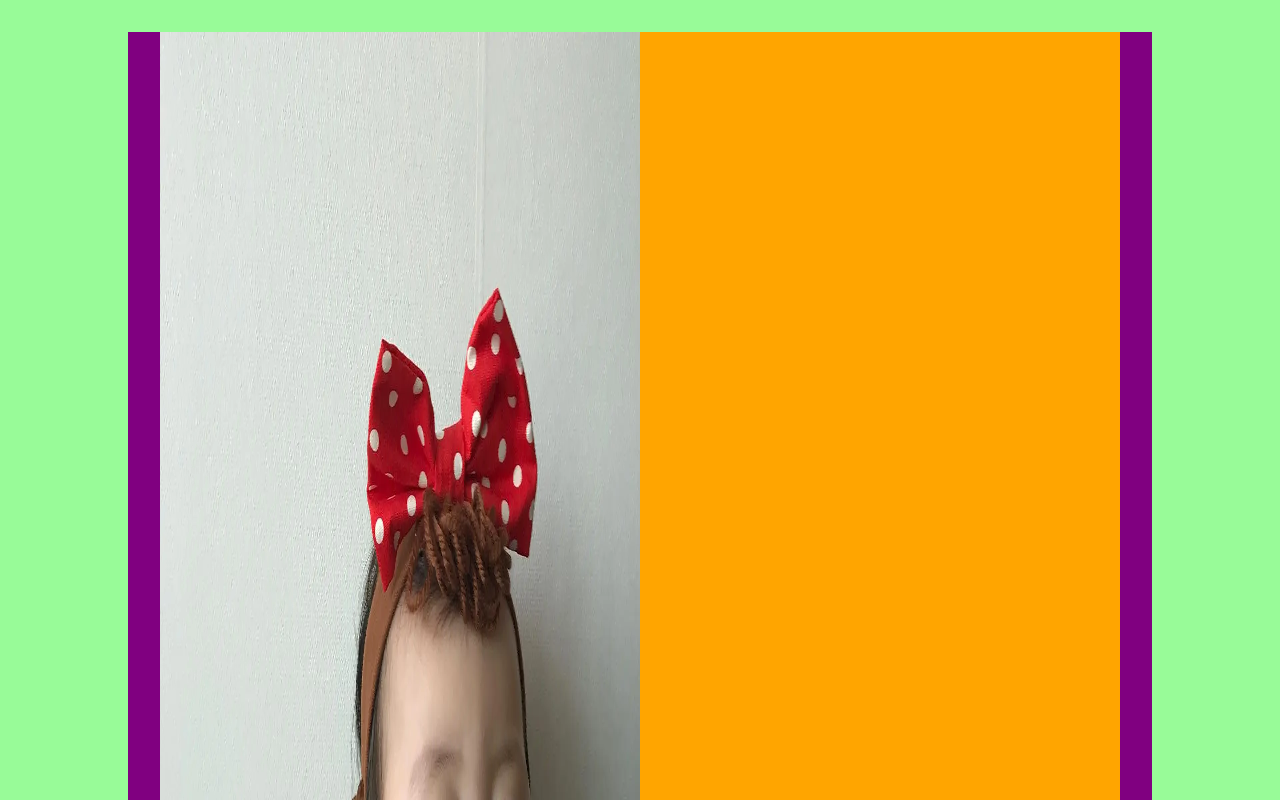
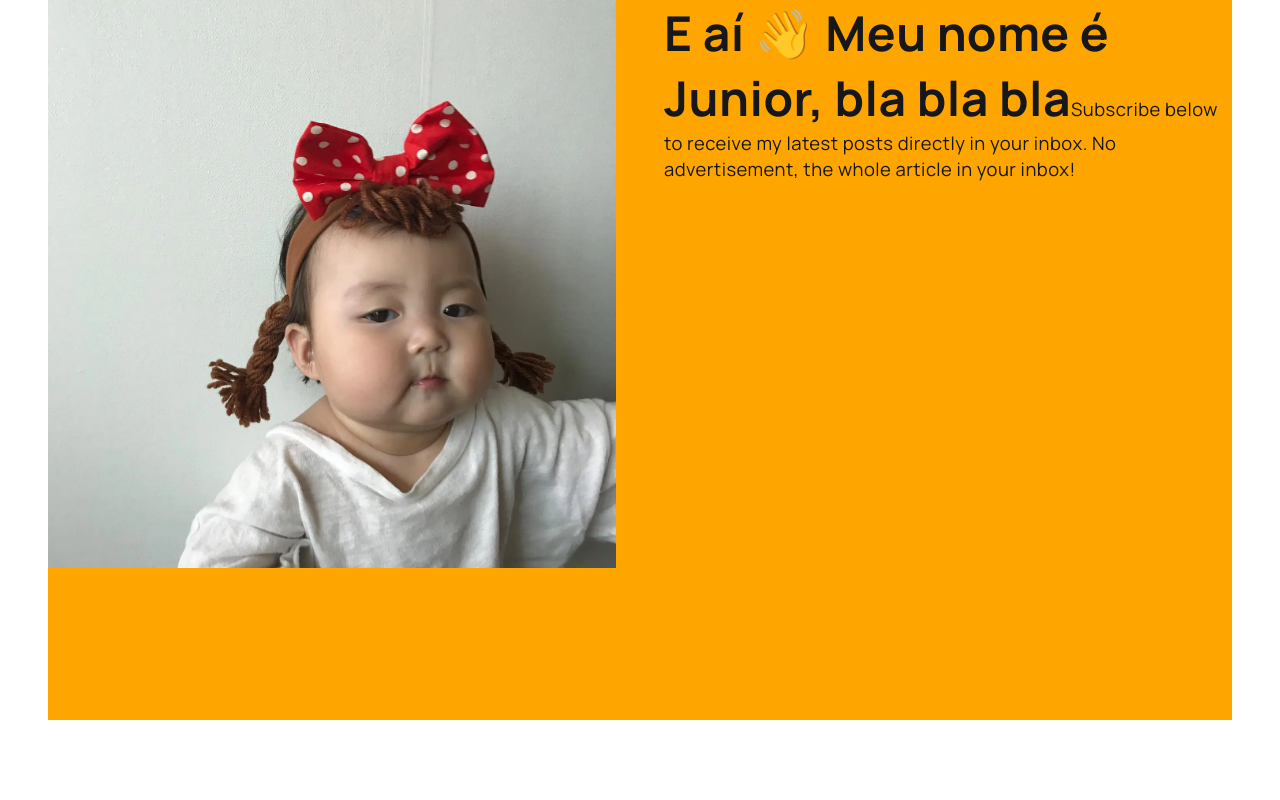
Before and after one commit to junioranheu/wards-front, a Next.js app: page / in a window 1280 px wide. Shown: the top 800 px of the page. Built offline with nearby package versions, Linux system fonts and the light colour scheme.

Commit message:
estruturação inicial do projeto

```diff
--- a/app/(main)/(index)/components/intro/index.tsx
+++ b/app/(main)/(index)/components/intro/index.tsx
@@ -10,8 +10,8 @@ export default function Intro() {
             </div>
 
             <div className={Styles.texto}>
-                <h1>Junior</h1>
-                <h1>Junior</h1>
+                <span className='tituloSessao'>E aí 👋 Meu nome é Junior, bla bla bla</span>
+                <span>Subscribe below to receive my latest posts directly in your inbox. No advertisement, the whole article in your inbox!</span>
             </div>
         </section>
     )
--- a/app/(main)/(index)/components/intro/intro.module.scss
+++ b/app/(main)/(index)/components/intro/intro.module.scss
@@ -1,16 +1,22 @@
 .intro {
     background-color: orange;
+    display: flex;
+    gap: 3rem;
+
+    min-height: 90vh;
 
     .imagem {
         width: 50%;
+        height: 100%;
 
         img {
             width: 100%;
+            height: 30%;
         }
     }
 
     .texto {
-        background-color: purple !important;
+        // background-color: purple !important;
         width: 50%;
     }
 }
--- a/app/(main)/layout.tsx
+++ b/app/(main)/layout.tsx
@@ -2,7 +2,7 @@
 import Head from '@/app/head';
 import useInstrucoesPadroes from '@/hooks/useInstrucoesPadroes';
 import '@/styles/globals.scss';
-import { CONST_MONTSERRAT } from '@/utils/fonts/fonts';
+import { CONST_MANROPE } from '@/utils/fonts/fonts';
 import 'nprogress/nprogress.css';
 import { ReactNode } from 'react';
 import { Toaster } from 'react-hot-toast';
@@ -21,7 +21,7 @@ export default function LayoutPublic({ children }: iParametros) {
             <Head />
 
             <body
-                className={`${Styles.body} ${CONST_MONTSERRAT.className}`}
+                className={`${Styles.body} ${CONST_MANROPE.className}`}
                 suppressHydrationWarning={true}
             >
                 <Toaster containerClassName='toaster' />
--- a/app/(main)/styles/layout.module.scss
+++ b/app/(main)/styles/layout.module.scss
@@ -7,12 +7,12 @@
     overflow: hidden;
 
     .main {
-        background-color: palegreen !important;
+        // background-color: palegreen !important;
         background-color: var(--background);
 
         width: 100vw;
         min-height: 100vh;
-        padding: 2rem 2rem;
+        padding: 0rem 2rem 2rem 2rem;
 
         color: var(--texto);
         font-size: 1.15rem;
@@ -24,9 +24,9 @@
         align-items: center;
 
         .session {
-            background-color: purple;
-            min-height: fit-content;
-            width: 50vw;
+            // background-color: purple;
+            min-height: 100vh;
+            width: 55vw;
         }
     }
 }
@@ -38,7 +38,7 @@
         .main {
             .session {
                 // background-color: purple;
-                width: 70vw;
+                width: 72.5vw;
             }
         }
     }
@@ -50,41 +50,20 @@
         .main {
             .session {
                 // background-color: purple;
-                width: 75vw;
+                width: 92.5vw;
             }
         }
     }
 }
 
 /* hi-res laptops and desktops */
-@media (max-width:1281px) {
-    .body {
-        .main {
-            .session {
-                // background-color: orange;
-                width: 80vw;
-                padding: 0rem 2rem;
-            }
-        }
-    }
-}
+@media (max-width:1281px) {}
 
 /* big landscape tablets, laptops, and desktops */
 @media (max-width:1025px) {}
 
 /* tablet, landscape iPad, lo-res laptops ands desktops */
-@media (max-width:801px) {
-    .body {
-        .main {
-            .session {
-                // background-color: orange;
-                width: 100vw;
-                gap: 1.5rem;
-                padding: 0rem 2rem;
-            }
-        }
-    }
-}
+@media (max-width:801px) {}
 
 /* portrait tablets, portrait iPad, e-readers (Nook/Kindle), landscape 800x480 phones (Android) */
 @media (max-width:600px) {}
--- a/styles/globals.scss
+++ b/styles/globals.scss
@@ -78,11 +78,9 @@ a {
 }
 
 .tituloSessao {
-    color: var(--principal);
-    font-size: 0.75rem;
-    font-weight: 600;
-    letter-spacing: 0.075rem;
-    margin-right: 0.5rem;
+    color: var(--preto);
+    font-size: 3rem;
+    font-weight: 800;
 }
 
 svg {
@@ -179,7 +177,7 @@ svg {
 }
 
 ::-webkit-scrollbar-track {
-    background: var(--branco);
+    background: var(--preto);
 }
 
 ::-webkit-scrollbar-thumb {
--- a/utils/fonts/fonts.ts
+++ b/utils/fonts/fonts.ts
@@ -1,13 +1,7 @@
-import { Caveat, Montserrat } from 'next/font/google';
+import { Manrope } from 'next/font/google';
 
-export const CONST_MONTSERRAT = Montserrat({
-    weight: ['400', '600'],
-    style: ['normal', 'italic'],
-    subsets: ['latin']
-});
-
-export const CONST_CAVEAT = Caveat({
-    weight: ['400', '600'],
+export const CONST_MANROPE = Manrope({
+    weight: ['400', '500', '600', '700'],
     style: ['normal'],
     subsets: ['latin']
 });
```
